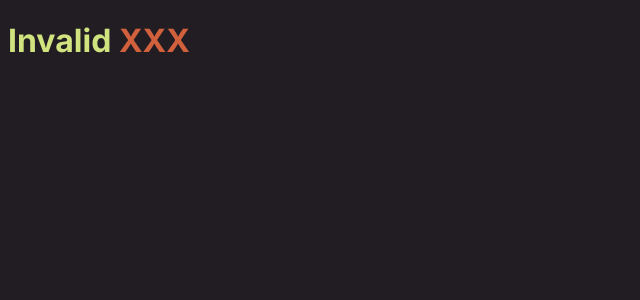
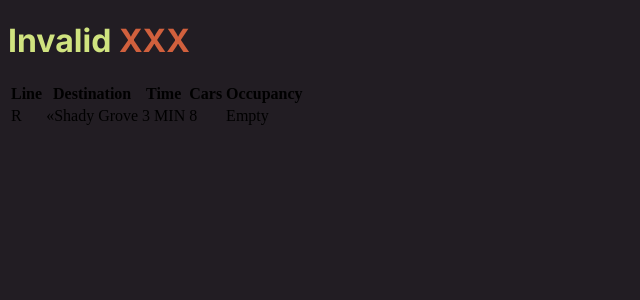
Before and after one commit to Made-By-Esmel/api_wmata, a Flask app: a page that uses templates/station.html in a window 1280 px wide. Shown: the top 300 px of the page, without its empty margins (0-640 px from the left). Run offline with Flask 2, Linux system fonts and the light colour scheme.

Commit message:
added test data to station.html

```diff
--- a/templates/station.html
+++ b/templates/station.html
@@ -9,5 +9,21 @@
 </head>
 <body>
   <h1>{{station}} <code id="station-code">{{station_code}}</code></h1>
+  <table>
+    <tr>
+      <th>Line</th>
+      <th>Destination</th>
+      <th>Time</th>
+      <th>Cars</th>
+      <th>Occupancy</th>
+    </tr>
+    <tr>
+      <td>R&#x20dd;</td>
+      <td>&laquo;Shady Grove</td>
+      <td>3 <span class="unit">MIN</span></td>
+      <td>8</td>
+      <td>Empty</td>
+    </tr>
+  </table>
 </body>
 </html>
```
